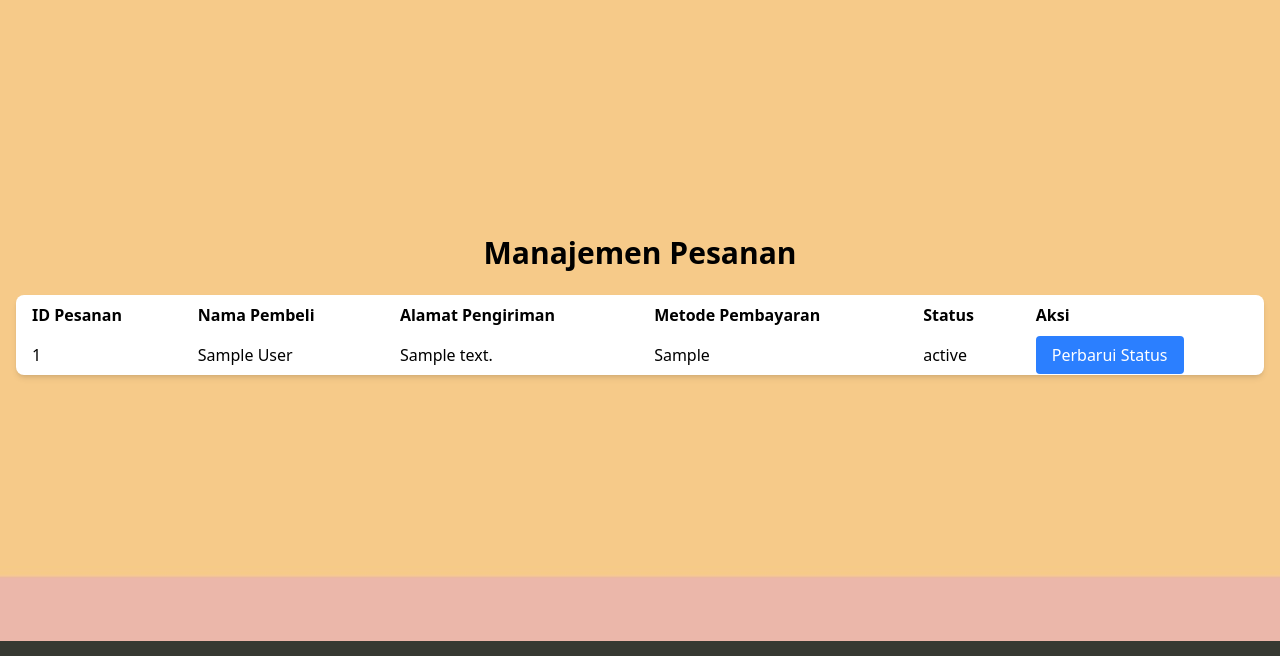
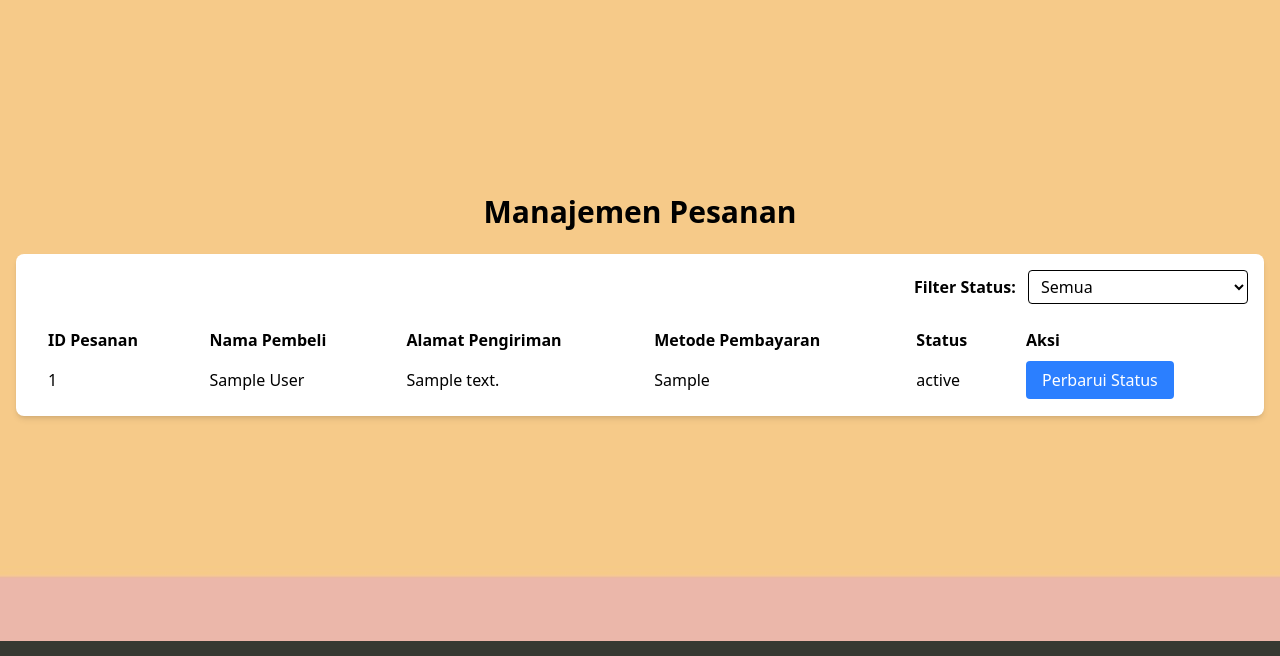
Before and after one commit to DTPL2025/tugas-proyek, a Flask app: page /order/manage in a window 1280 px wide. Shown: the part 159-815 px from the top of the page. Run offline with Flask 3, Linux system fonts and the light colour scheme; a user stored in the database is signed in; tables that the repository leaves empty hold one stand-in row (values such as "Sample post").

Commit message:
PBI-10 + PBI-18. FIX Nama Pembeli not Showing

```diff
--- a/app/routes.py
+++ b/app/routes.py
@@ -10,6 +10,7 @@
 from app.models import OrderDetail
 from app.models import Order, OrderDetail
 from app.forms import OrderStatusUpdateForm
+from sqlalchemy.orm import joinedload  # pastikan ini ditambahkan di atas
 def save_image(form_image):
     random_hex = secrets.token_hex(8)
     _, f_ext = os.path.splitext(form_image.filename)
@@ -349,14 +350,21 @@
 
     return render_template('checkout.jinja', cart_items=cart_items)
 
-@app.route('/order/manage', methods=['GET', 'POST'])
+@app.route('/order/manage')
 @login_required
 def manage_orders():
     if current_user.role != 'Penjual':  # Hanya penjual yang boleh mengakses halaman ini
-        flash('Anda tidak memiliki izin untuk mengakses halaman ini.', 'danger')
+        flash('Akses ditolak. Halaman ini hanya untuk Penjual.', 'danger')
         return redirect(url_for('home'))
 
-    orders = Order.query.all()  # Ambil semua order dari database
+    status_filter = request.args.get('status')
+
+    if status_filter:
+        orders = Order.query.options(joinedload(Order.user)).filter_by(status=status_filter).all()
+    else:
+        orders = Order.query.options(joinedload(Order.user)).all()
+
+    return render_template('manage_orders.jinja', orders=orders)
 
     return render_template('manage_orders.jinja', orders=orders)
 @app.route('/order/update/<int:order_id>', methods=['GET', 'POST'])
@@ -378,12 +386,12 @@
 @app.route('/orders')
 @login_required
 def view_orders():
-    if current_user.role != 'Penjual':
-        flash('Anda tidak memiliki izin untuk mengakses halaman ini.', 'danger')
-        return redirect(url_for('home'))
+    if current_user.role == 'Penjual':
+        orders = Order.query.options(joinedload(Order.user)).all()  # Penjual melihat semua pesanan
+    else:
+        orders = Order.query.options(joinedload(Order.user)).filter_by(user_id=current_user.id).all()  # Pembeli hanya lihat miliknya
+    return render_template('view_orders.jinja', orders=orders)
 
-    orders = Order.query.filter_by(user_id=current_user.id).all()
-    return render_template('view_orders.jinja', orders=orders)
 @app.route('/order/status', methods=['GET'])
 @login_required
 def view_order_status():
--- a/app/templates/manage_orders.jinja
+++ b/app/templates/manage_orders.jinja
@@ -6,8 +6,20 @@
 <div class="container mx-auto my-8 px-4">
     <h1 class="text-3xl font-bold mb-6 text-center">Manajemen Pesanan</h1>
 
+    <div class="bg-white p-4 rounded-lg shadow-md">
+        <form method="get" action="{{ url_for('manage_orders') }}" class="mb-4 text-right">
+            <label for="status" class="mr-2 font-semibold">Filter Status:</label>
+            <select name="status" id="status" onchange="this.form.submit()" class="border rounded px-2 py-1">
+                <option value="">Semua</option>
+                <option value="Menunggu Pembayaran" {% if request.args.get('status') == 'Menunggu Pembayaran' %}selected{% endif %}>Menunggu Pembayaran</option>
+                <option value="Sedang Diproses" {% if request.args.get('status') == 'Sedang Diproses' %}selected{% endif %}>Sedang Diproses</option>
+                <option value="Dikirim" {% if request.args.get('status') == 'Dikirim' %}selected{% endif %}>Dikirim</option>
+                <option value="Selesai" {% if request.args.get('status') == 'Selesai' %}selected{% endif %}>Selesai</option>
+            </select>
+        </form>
+
         {% if orders %}
-        <table class="min-w-full table-auto bg-white p-4 rounded-lg shadow-md">
+        <table class="min-w-full table-auto">
             <thead>
                 <tr>
                     <th class="px-4 py-2 text-left">ID Pesanan</th>
@@ -22,7 +34,7 @@
                 {% for order in orders %}
                 <tr>
                     <td class="px-4 py-2">{{ order.id }}</td>
-                        <td class="px-4 py-2">{{ order.user.name }}</td>
+                    <td class="px-4 py-2">{{ order.user.name or order.user.username }}</td>
                     <td class="px-4 py-2">{{ order.address }}</td>
                     <td class="px-4 py-2">{{ order.payment_method }}</td>
                     <td class="px-4 py-2">{{ order.status }}</td>
@@ -34,7 +46,8 @@
             </tbody>
         </table>
         {% else %}
-        <p class="text-center text-gray-600">Tidak ada pesanan yang tersedia.</p>
+        <p class="text-center text-gray-600">Tidak ada pesanan yang sesuai dengan filter.</p>
         {% endif %}
     </div>
+</div>
 {% endblock %}
--- a/app/templates/view_orders.jinja
+++ b/app/templates/view_orders.jinja
@@ -20,7 +20,7 @@
                 {% for order in orders %}
                     <tr>
                         <td class="px-4 py-2">{{ order.id }}</td>
-                        <td class="px-4 py-2">{{ order.user.name }}</td>
+                        <td class="px-4 py-2">{{ order.user.name or order.user.username }}</td>
                         <td class="px-4 py-2">{{ order.status }}</td>
                         <td class="px-4 py-2">
                             <a href="{{ url_for('update_order', order_id=order.id) }}" class="bg-blue-500 text-white px-4 py-2 rounded hover:bg-blue-600">Update Status</a>
```
Also changed, not shown: app/templates/checkout.jinja (+77 -7 lines). Lines whose indentation alone changed are shown as unchanged.
